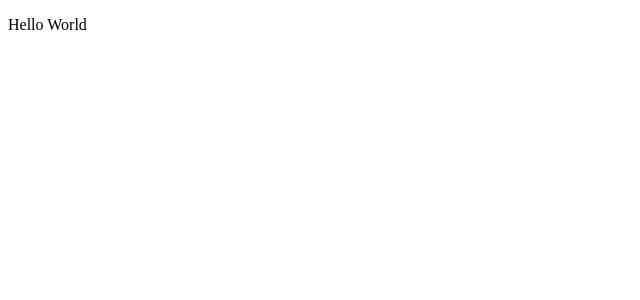
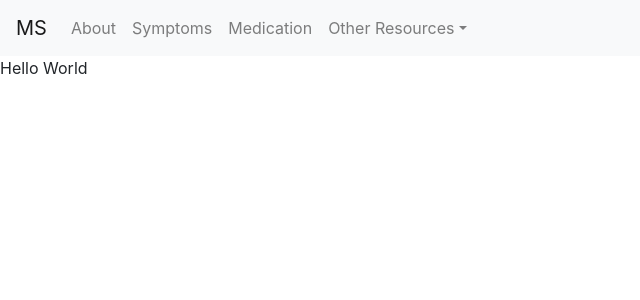
Before and after one commit to RQAJohnson/ms-blog, a React (Create React App) app: page / in a window 1280 px wide. Shown: the top 300 px of the page, without its empty margins (0-640 px from the left). Built offline with nearby package versions, Linux system fonts and the light colour scheme.

Commit message:
changes to the NavBar

```diff
--- a/package.json
+++ b/package.json
@@ -6,10 +6,12 @@
     "@testing-library/jest-dom": "^5.11.10",
     "@testing-library/react": "^11.2.6",
     "@testing-library/user-event": "^12.8.3",
+    "bootstrap": "^4.6.0",
     "react": "^17.0.2",
     "react-dom": "^17.0.2",
     "react-router-dom": "^5.2.0",
     "react-scripts": "4.0.3",
+    "reactstrap": "^8.9.0",
     "web-vitals": "^1.1.1"
   },
   "scripts": {
--- a/src/App.js
+++ b/src/App.js
@@ -1,13 +1,12 @@
 import {BrowserRouter as Router, Route, Switch} from 'react-router-dom';
+import Navigation from './Components/Navigation';
 import Contact from './Components/Contact/Contact';
 import Symptoms from './Components/Symptoms/Symptoms';
 import Home from './Components/Home/Home';
 import About from './Components/About/About';
-// import './App.css';
+
 
 function App() {
-
-  // const Home = () => <h1>Home</h1>
 
   return (
     <div className="App"
@@ -16,6 +15,7 @@ function App() {
     }}>
 
      <Router>
+       <Navigation/>
      <Switch>
      <Route path="/" exact>
       <Home/>
--- /dev/null
+++ b/src/Components/Navigation.jsx
@@ -0,0 +1,66 @@
+import React, { useState } from 'react';
+import {
+  Collapse,
+  Navbar,
+  NavbarToggler,
+  NavbarBrand,
+  Nav,
+  NavItem,
+  NavLink,
+  UncontrolledDropdown,
+  DropdownToggle,
+  DropdownMenu,
+  DropdownItem,
+} from 'reactstrap';
+
+const Navigation = (props) => {
+  const [isOpen, setIsOpen] = useState(false);
+
+  const toggle = () => setIsOpen(!isOpen);
+
+  return (
+      <>
+    <div>
+      <Navbar color="light" light expand="md">
+        <NavbarBrand href="/">MS</NavbarBrand>
+        <NavbarToggler onClick={toggle} />
+        <Collapse isOpen={isOpen} navbar>
+          <Nav className="mr-auto" navbar>
+            <NavItem>
+              <NavLink href="/about">About</NavLink>
+            </NavItem>
+            <NavItem>
+              <NavLink href="/symptoms">Symptoms</NavLink>
+            </NavItem>
+            <NavItem>
+              <NavLink href="/medication">Medication</NavLink>
+            </NavItem>
+            <UncontrolledDropdown nav inNavbar>
+              <DropdownToggle nav caret>
+                Other Resources
+              </DropdownToggle>
+              <DropdownMenu right>
+                <DropdownItem>
+                  Shift.ms
+                </DropdownItem>
+                <DropdownItem>
+                  National MS Society
+                </DropdownItem>
+                <DropdownItem divider />
+                <DropdownItem>
+                  MS Trust
+                </DropdownItem>
+                <DropdownItem>
+                  NHS Website
+                </DropdownItem>
+              </DropdownMenu>
+            </UncontrolledDropdown>
+          </Nav>
+        </Collapse>
+      </Navbar>
+    </div>
+    </>
+  );
+}
+
+export default Navigation;
--- /dev/null
+++ b/src/Resources/index.css
@@ -0,0 +1,100 @@
+@import url("https://fonts.googleapis.com/css?family=Rubik&display=swap");
+
+body {
+  margin: 0;
+  font-family: -apple-system, BlinkMacSystemFont, "Segoe UI", "Roboto", "Oxygen",
+    "Ubuntu", "Cantarell", "Fira Sans", "Droid Sans", "Helvetica Neue",
+    sans-serif;
+  -webkit-font-smoothing: antialiased;
+  -moz-osx-font-smoothing: grayscale;
+  background-color: black;
+}
+
+code {
+  font-family: source-code-pro, Menlo, Monaco, Consolas, "Courier New",
+    monospace;
+}
+.card {
+  /* border-radius: 4px; */
+  /* background: #fff; */
+  box-shadow: 0 6px 10px rgba(0, 0, 0, 0.08), 0 0 6px rgba(0, 0, 0, 0.05);
+  transition: 0.3s transform cubic-bezier(0.155, 1.105, 0.295, 1.12),
+    0.3s box-shadow,
+    0.3s -webkit-transform cubic-bezier(0.155, 1.105, 0.295, 1.12);
+  /* padding: 14px 80px 18px 36px; */
+  cursor: pointer;
+}
+
+.card:hover {
+  transform: scale(1.05);
+  box-shadow: 0 10px 20px rgba(0, 0, 0, 0.12), 0 4px 8px rgba(0, 0, 0, 0.06);
+}
+
+.noHoverCard:hover {
+  transform: scale(1);
+  box-shadow: 0 10px 20px rgba(0, 0, 0, 0.12), 0 4px 8px rgba(0, 0, 0, 0.06);
+  cursor: auto;
+}
+
+hr {
+  border-top: 1px solid gray;
+}
+
+.footer-body {
+  background: linear-gradient(0deg, #fff, 50%, #deeefe);
+  font-family: "Rubik", sans-serif;
+  height: 100 !important;
+}
+
+.container-fluid {
+  overflow: hidden;
+  margin-top: 150px;
+  background: #212529;
+  color: #627482 !important;
+  margin-bottom: 0;
+  padding-bottom: 0;
+}
+
+a:link {
+  text-decoration: none;
+}
+
+small {
+  font-size: calc(
+    12px + (15 - 12) * ((100vw - 360px) / (1600 - 360))
+  ) !important;
+}
+
+.footer-links {
+  color: #627482;
+}
+
+.bold-text {
+  color: #989c9e !important;
+}
+
+.navbar-light .navbar-nav .nav-link {
+  color: #989c9e;
+}
+
+.mt-55 {
+  margin-top: calc(
+    50px + (60 - 50) * ((100vw - 360px) / (1600 - 360))
+  ) !important;
+}
+
+h3 {
+  font-size: calc(
+    34px + (40 - 34) * ((100vw - 360px) / (1600 - 360))
+  ) !important;
+}
+
+.social {
+  font-size: 21px !important;
+}
+
+.rights {
+  font-size: calc(
+    10px + (12 - 10) * ((100vw - 360px) / (1600 - 360))
+  ) !important;
+}
--- a/src/index.js
+++ b/src/index.js
@@ -2,6 +2,9 @@ import React from 'react';
 import ReactDOM from 'react-dom';
 import App from './App';
 import reportWebVitals from './reportWebVitals';
+import 'bootstrap/dist/css/bootstrap.css';
+
+
 
 ReactDOM.render(
   <React.StrictMode>
```
Also changed, not shown: src/Resources/App.css (added, +8 -0 lines), 1 other file (tests, documents, lock files or other folders).
